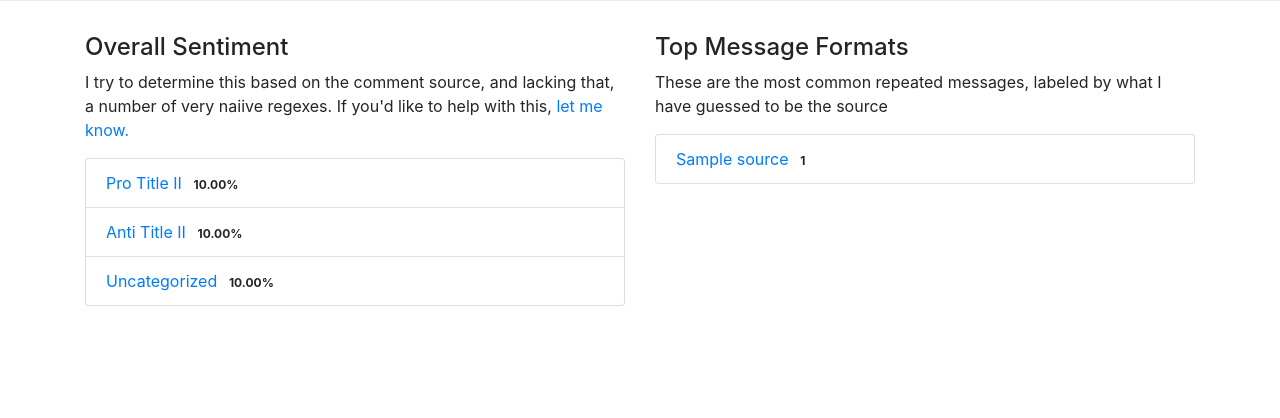
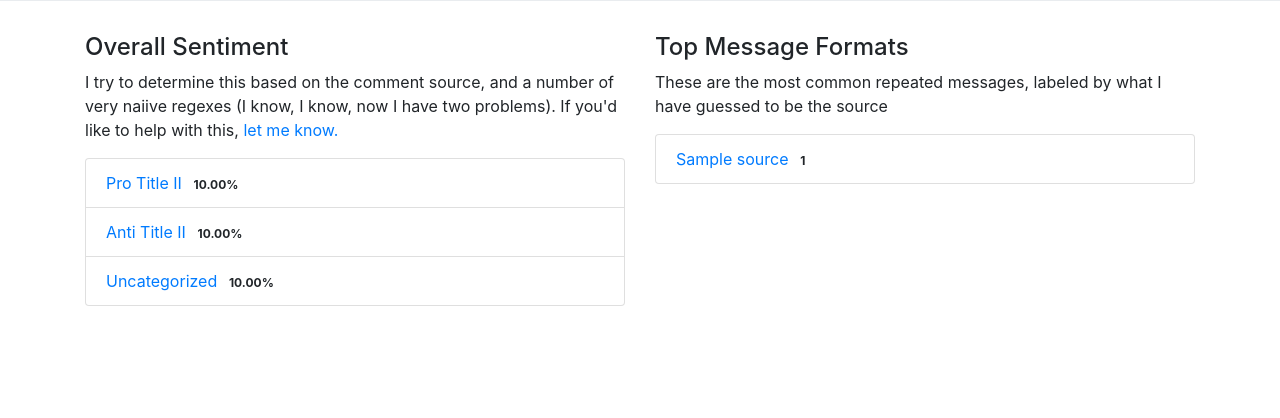
Before and after one commit to csinchok/fcc-comment-site, a Django app: template comments_site/templates/index.html in a window 1280 px wide. Shown: the part 323-741 px from the top of the page. Run offline with Django 3.2, Linux system fonts and the light colour scheme; the template is opened without the code that fills it: most values are stand-ins (such as "Sample title", 1, 10 or a date in 2020); some libraries are stand-ins or nearby versions.

Commit message:
Tweaking language

```diff
--- a/comments_site/templates/index.html
+++ b/comments_site/templates/index.html
@@ -12,8 +12,8 @@
     <div class="row">
         <div class='col-md-6'>
             <h4>Overall Sentiment</h4>
-            <p>I try to determine this based on the comment source, and lacking that, a number
-                of very naiive regexes. If you'd like to help with this, <a href="https://github.com/csinchok/fcc-comment-analysis/issues/2">let me know.</a></p>
+            <p>I try to determine this based on the comment source, and a number
+                of very naiive regexes (I know, I know, now I have two problems). If you'd like to help with this, <a href="https://github.com/csinchok/fcc-comment-analysis/issues/2">let me know.</a></p>
             <ul class="list-group">
                 <li class="list-group-item justify-content-between">
                     <a href="/browse?titleii=pro">Pro Title II</a>
```
